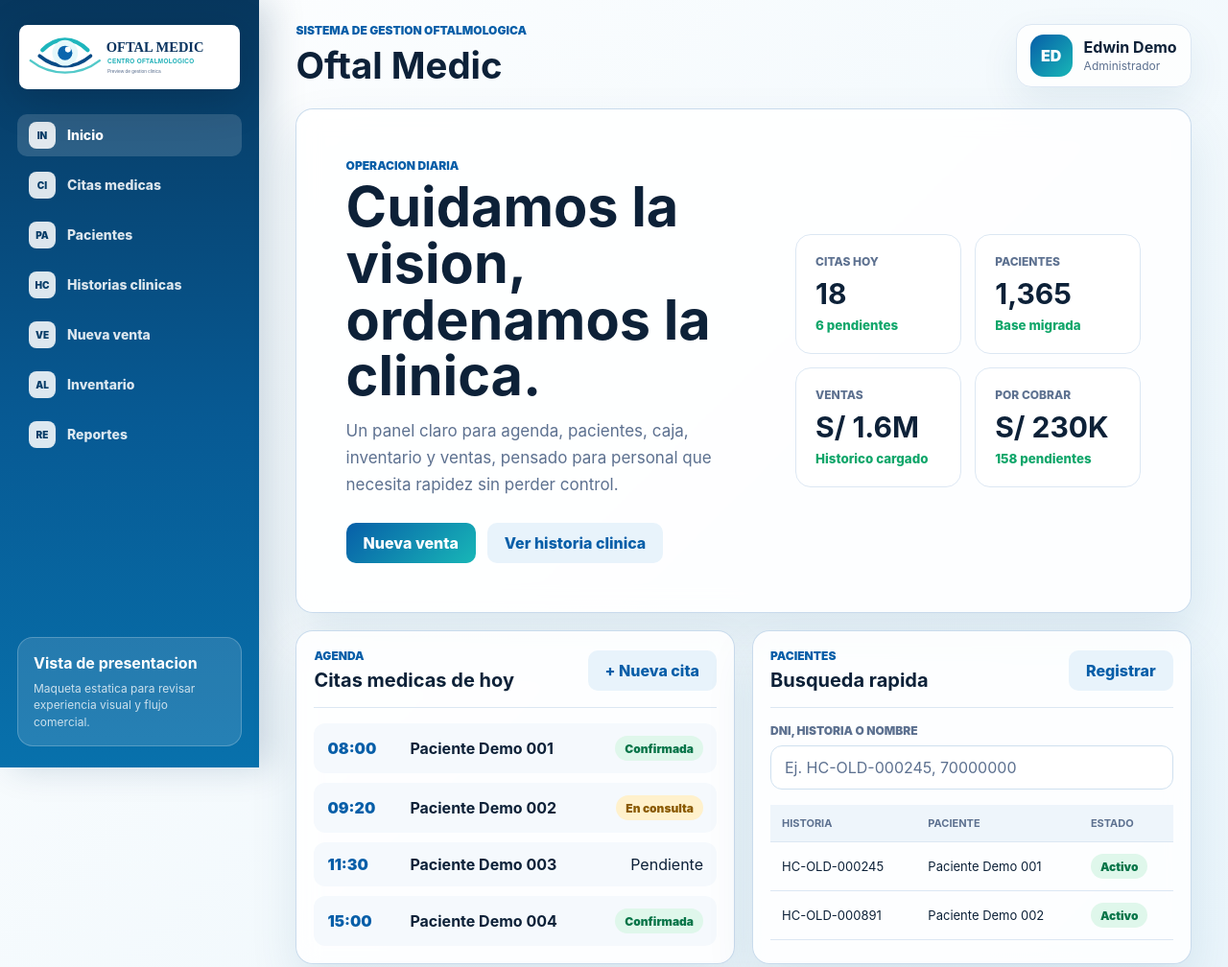
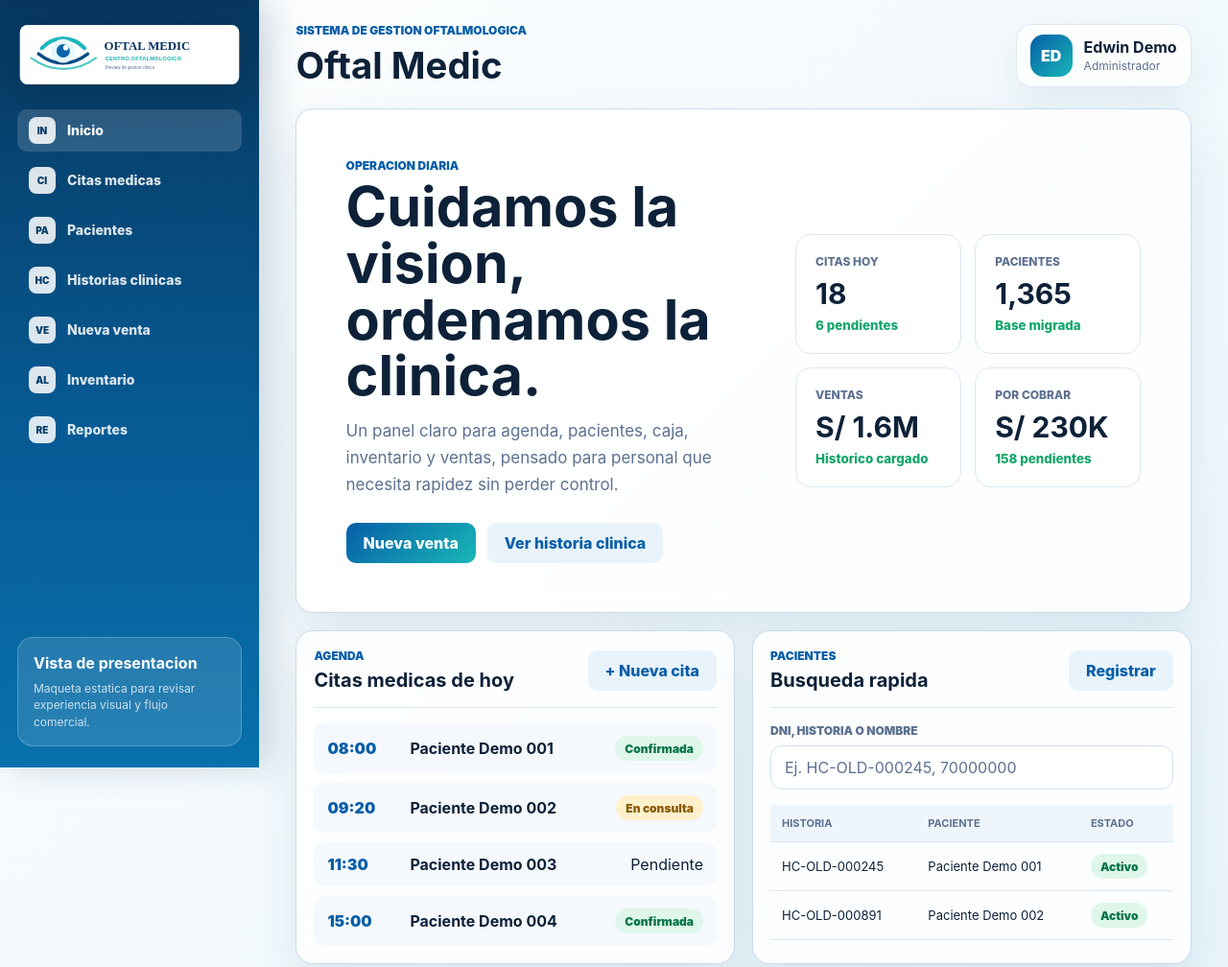
Before and after one commit to AngelCP22/optica-plan, a plain HTML site: page docs/design-preview/index.html in a window 1280 px wide. Shown: the top 1008 px of the page at 96% size. Drawn offline with Linux system fonts and the light colour scheme.

Commit message:
Use uncropped preview logo

```diff
--- a/docs/design-preview/index.html
+++ b/docs/design-preview/index.html
@@ -9,7 +9,7 @@
 <body>
   <div class="preview-shell">
     <aside class="sidebar">
-      <img class="brand-logo" src="./assets/logo-reference.svg" alt="Oftal Medic">
+      <img class="brand-logo" src="./assets/logo-wide.svg" alt="Oftal Medic">
       <nav class="nav">
         <a class="active" href="#dashboard"><span class="icon">IN</span>Inicio</a>
         <a href="#agenda"><span class="icon">CI</span>Citas medicas</a>
```
